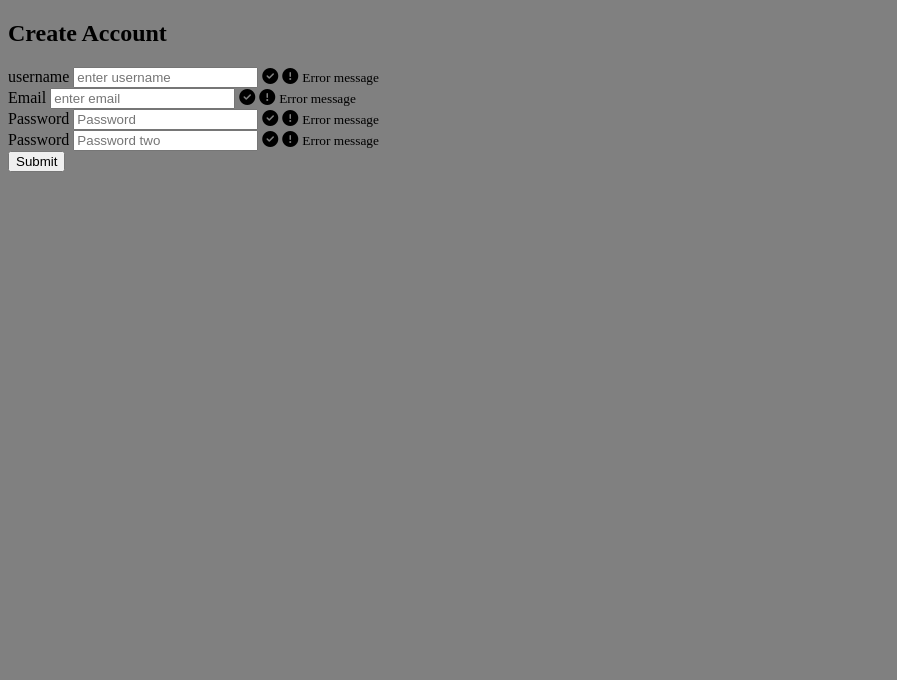
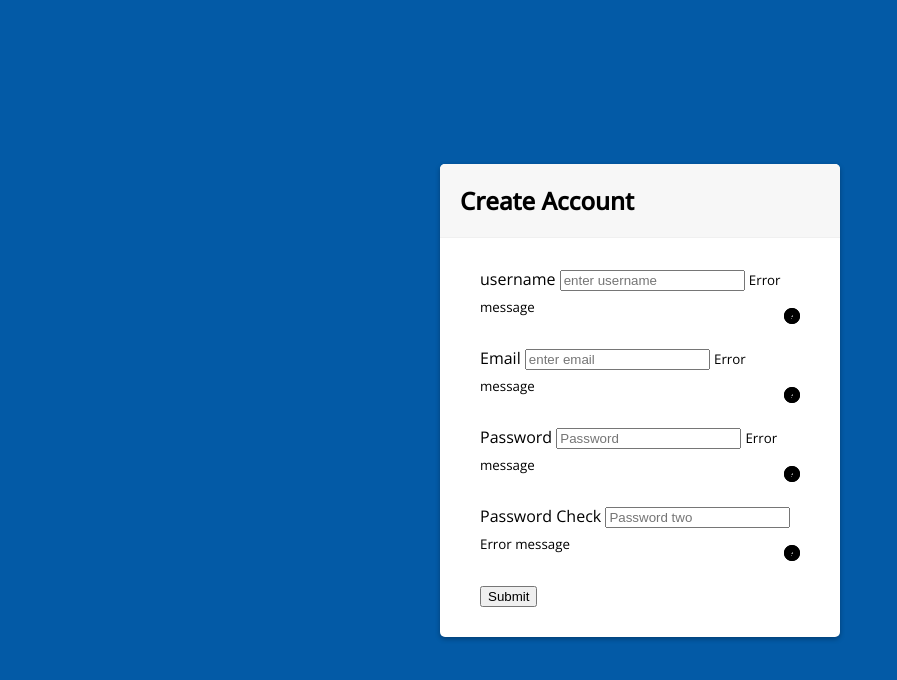
Before and after one commit to josueJURE/validationForm, a plain HTML site: page index.html in a window 1280 px wide. Shown: the whole page, without its empty margins (0-897 px from the left). Drawn offline with nearby package versions, Linux system fonts and the light colour scheme; a web font is replaced by a local one.

Commit message:
modify css

```diff
--- a/index.css
+++ b/index.css
@@ -1,3 +1,61 @@
+@import url('https://fonts.googleapis.com/css?family=Muli&display=swap');
+@import url('https://fonts.googleapis.com/css?family=Open+Sans:400,500&display=swap');
+
+*{
+  box-sizing: border-box;
+}
+
 body {
-  background: gray;
+  font-family: "Open sans", sans-serif;
+  background-color: #035AA6;
+  display: flex;
+  align-items: center;
+  justify-content: center;
+  min-height: 100vh;
+  margin: 0;
+
 }
+
+.container {
+  background-color: #fff;
+  border-radius: 5px;
+  box-shadow: 0 2px 5px rgba(0,0,0,0.3);
+  width: 400px;
+  max-width: 100%;
+  overflow: hidden;
+}
+
+.header {
+  background-color: #f7f7f7;
+  border-bottom: 1px solid #f0f0f0;
+  padding: 20px 20px;
+}
+
+.header h2 {
+  margin: 0;
+}
+.form {
+  padding: 30px 40px;
+}
+.form-control {
+  margin-bottom: 10px;
+  padding-bottom: 20px;
+  position: relative;
+}
+.form-control label {
+  display: inline-block;
+  margin-bottom: 5px;
+}
+.from-control input {
+  border: 2px solid #f0f0f0;
+  border-radius: 4px;
+  display: block;
+  font-family: inherit;
+  padding: 10px;
+  width: 100%;
+}
+.form-control i {
+  position: absolute;
+  top: 40px;
+  right: 0px;
+}
--- a/index.html
+++ b/index.html
@@ -35,7 +35,7 @@
           <small>Error message</small>
         </div>
         <div class="form-control">
-          <label for=username>Password</label>
+          <label for=username>Password Check</label>
           <input type="password" placeholder="Password two" id="password2"/>
           <i class="fas fa-check-circle"></i>
           <i class="fas fa-exclamation-circle"></i>
```
